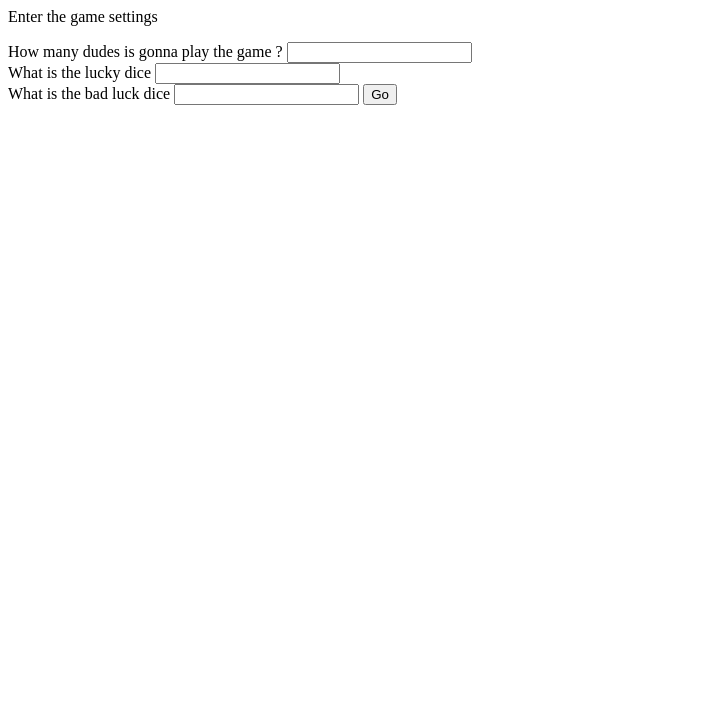
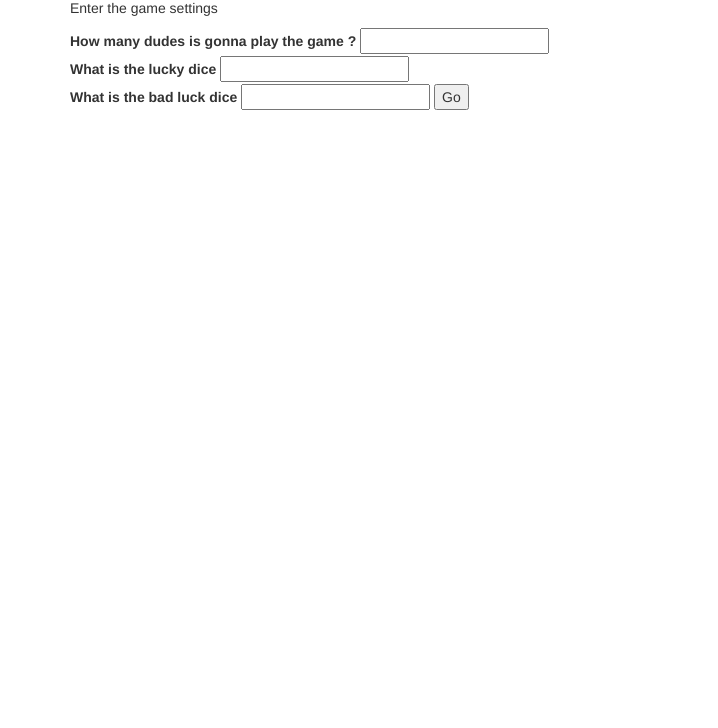
Before and after one commit to alfin-akhret/dandom-dudes-playing-dice, a website: page public/index.html in a window 1280 px wide. Shown: the part 72-800 px from the top of the page, without its empty margins (0-718 px from the left). Drawn offline with nearby package versions, Linux system fonts and the light colour scheme; some packages are replaced by stand-ins of ours.

Commit message:
add bootstrap

```diff
--- a/public/index.html
+++ b/public/index.html
@@ -3,6 +3,9 @@
 <head>
     <meta charset="UTF-8">
     <title>Dude playing dice</title>
+
+    <!-- load boostrap -->
+    <link rel="stylesheet" type="text/css" href="https://maxcdn.bootstrapcdn.com/bootstrap/3.3.6/css/bootstrap.min.css">
 
     <!-- load angular and all neccesaries modules -->
     <script type="text/javascript" src="https://ajax.googleapis.com/ajax/libs/angularjs/1.5.0/angular.min.js"></script>
@@ -16,6 +19,8 @@
 
 </head>
 <body ng-app='DudeApp' ng-controller='MainCtrl as main'>
+
+    <div class="container">
 
         <h1>Random dudes playing random dices</h1>
 
@@ -60,6 +65,6 @@
         </div>
 
 
-
+    </div>
 </body>
 </html>
```
Lines whose indentation alone changed are shown as unchanged.
